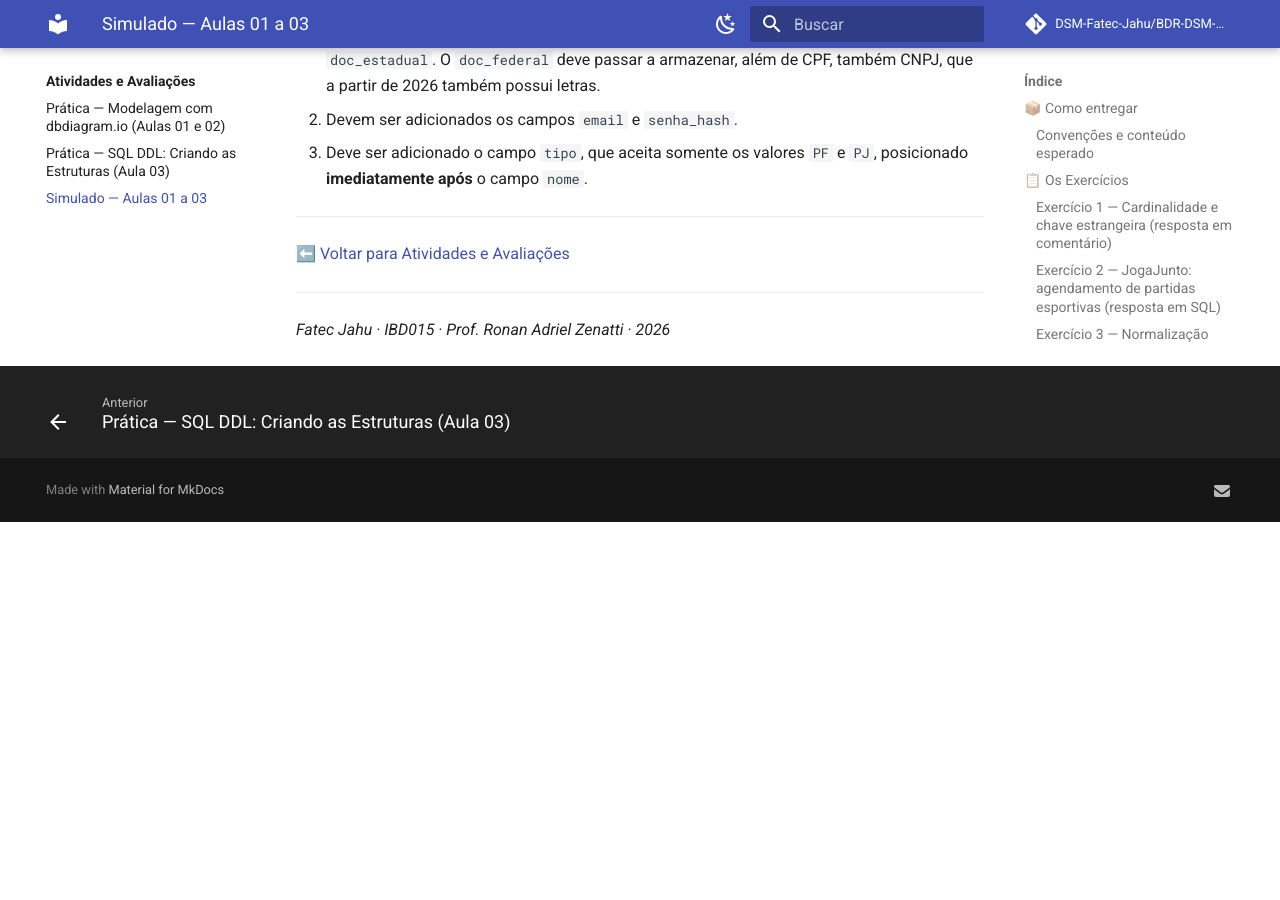
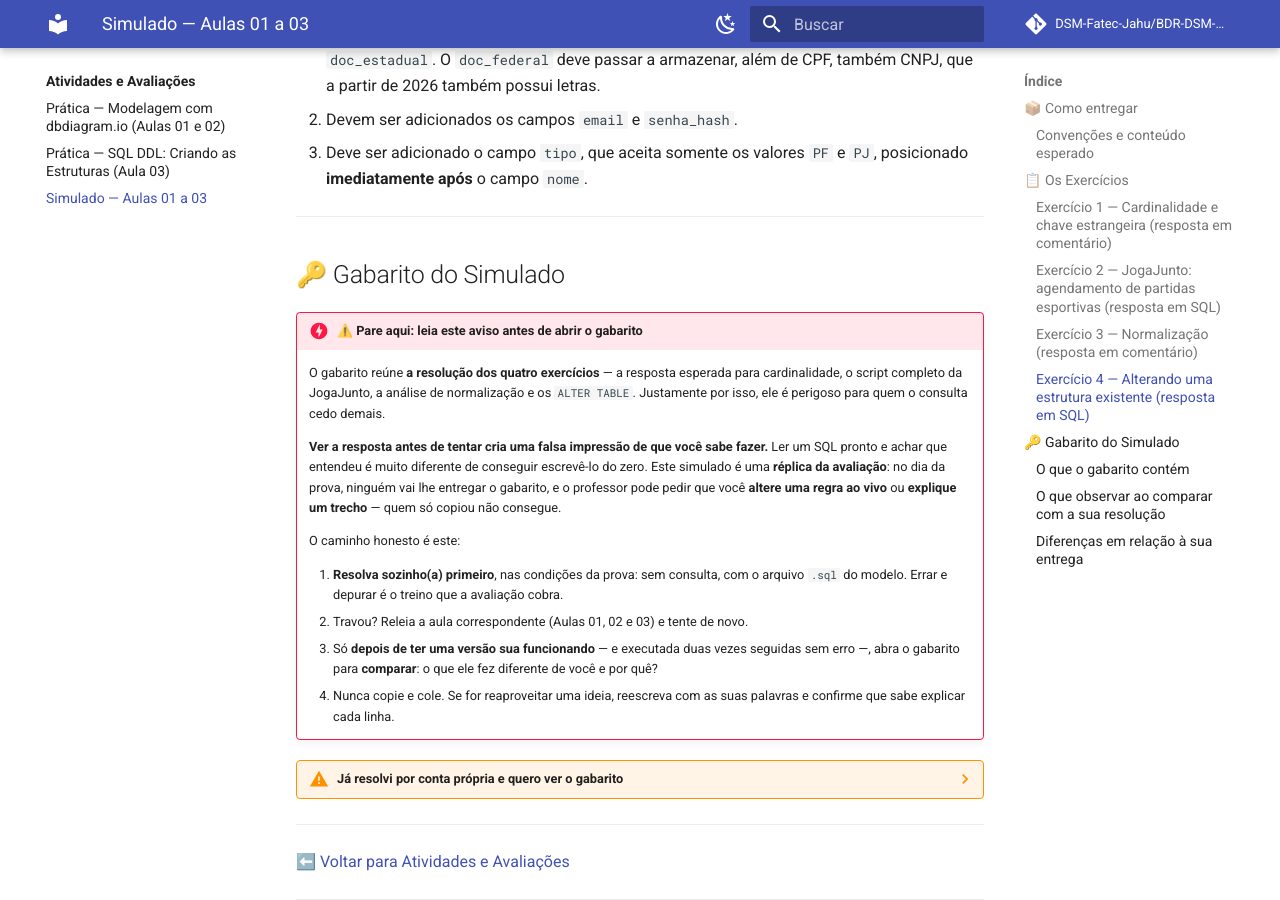
Before and after one commit to DSM-Fatec-Jahu/BDR-DSM-2026-2, an MkDocs documentation site: the page built from docs/atividades/Simulado_Aulas_01_03.md, in a window 1280 px wide and 900 px high, scrolled down 3571 px. Built offline with MkDocs 1.6.1 and Material for MkDocs 9.7.7, drawn with Linux system fonts in a browser that asks for light colours; comment, search, counter and statistics services are not loaded; before the commit the page ends 4093 px from its top, so only the background shows below that.

Commit message:
Publica gabarito do Simulado Aulas 01 a 03 e linka a partir do enunciado
Remove o gabarito do .gitignore, adiciona a seção 'Gabarito do Simulado'
(aviso + bloco colapsável) ao final do simulado e ajusta o aviso inicial
do gabarito, que dizia que nenhuma página apontava para ele.

```diff
--- a/docs/atividades/Simulado_Aulas_01_03.md
+++ b/docs/atividades/Simulado_Aulas_01_03.md
@@ -150,6 +150,62 @@ Sem refazê-la do zero, altere a estrutura da tabela para atender ao que segue:
 
 ---
 
+## 🔑 Gabarito do Simulado
+
+!!! danger "⚠️ Pare aqui: leia este aviso antes de abrir o gabarito"
+    O gabarito reúne **a resolução dos quatro exercícios** — a resposta esperada para
+    cardinalidade, o script completo da JogaJunto, a análise de normalização e os
+    `ALTER TABLE`. Justamente por isso, ele é perigoso para quem o consulta cedo demais.
+
+    **Ver a resposta antes de tentar cria uma falsa impressão de que você sabe fazer.**
+    Ler um SQL pronto e achar que entendeu é muito diferente de conseguir escrevê-lo do
+    zero. Este simulado é uma **réplica da avaliação**: no dia da prova, ninguém vai lhe
+    entregar o gabarito, e o professor pode pedir que você **altere uma regra ao vivo**
+    ou **explique um trecho** — quem só copiou não consegue.
+
+    O caminho honesto é este:
+
+    1. **Resolva sozinho(a) primeiro**, nas condições da prova: sem consulta, com o
+       arquivo `.sql` do modelo. Errar e depurar é o treino que a avaliação cobra.
+    2. Travou? Releia a aula correspondente (Aulas 01, 02 e 03) e tente de novo.
+    3. Só **depois de ter uma versão sua funcionando** — e executada duas vezes seguidas
+       sem erro —, abra o gabarito para **comparar**: o que ele fez diferente de você e
+       por quê?
+    4. Nunca copie e cole. Se for reaproveitar uma ideia, reescreva com as suas palavras
+       e confirme que sabe explicar cada linha.
+
+??? warning "Já resolvi por conta própria e quero ver o gabarito"
+    📖 [Abrir o Gabarito — Simulado: Aulas 01 a 03](Simulado_Aulas_01_03_Gabarito.md)
+
+    #### O que o gabarito contém
+
+    | Exercício | Tema | O que você encontra |
+    |-----------|------|---------------------|
+    | 1 | Cardinalidade e chave estrangeira | A resposta esperada para 1:1, 1:N e N:M e os critérios de correção. |
+    | 2 | JogaJunto (SQL) | O script completo do banco `partidas_esportivas`, com o mapeamento de cada requisito para o modelo. |
+    | 3 | Normalização | O problema encontrado, a forma normal violada e o SQL da correção. |
+    | 4 | `ALTER TABLE` | Os comandos para transformar a tabela `pessoas` e os pontos de atenção de cada um. |
+
+    #### O que observar ao comparar com a sua resolução
+
+    - No Exercício 1, se você **distinguiu os três casos** em vez de dar uma resposta única, e se o N:M virou uma **tabela associativa**.
+    - No Exercício 2, se a **Regra 7** foi aplicada nas FKs para `usuarios` (`organizador_id`, `avaliador_id`, `avaliado_id`) e se os **três campos de log** (Regra 9) estão em todas as tabelas, inclusive na associativa.
+    - Se cada requisito não funcional (RNF02 a RNF08) virou uma **constraint** com nome próprio, e se o RF08 foi tratado como **valor calculado**, e não como coluna.
+    - Se o seu script **roda duas vezes seguidas sem erro**, com remoção e criação protegidas.
+    - No Exercício 3, se você identificou a **dependência transitiva** e disse com clareza se ela foi resolvida ou não no seu script.
+    - No Exercício 4, por que `CHANGE COLUMN` renomeia e redefine o tipo ao mesmo tempo, por que o `doc_federal` **não** pode ser `CHAR` de tamanho fixo e para que serve o `AFTER nome`.
+
+    #### Diferenças em relação à sua entrega
+
+    O gabarito mostra **uma** solução completa, mas não a única válida. Há mais de uma
+    resposta aceitável — por exemplo, `ENUM` ou tabela de domínio para as situações, e
+    `DROP DATABASE IF EXISTS` ou `DROP TABLE IF EXISTS` para a reexecução. **A sua
+    entrega segue o enunciado e as convenções da disciplina**: se a sua solução atende
+    aos requisitos e às 9 regras de nomenclatura, ela não precisa ser igual à do
+    gabarito.
+
+---
+
 ⬅️ [Voltar para Atividades e Avaliações](index.md)
 
 ---
```
Also changed, not shown: docs/atividades/Simulado_Aulas_01_03_Gabarito.md (added, +344 -0 lines), 1 other file.
